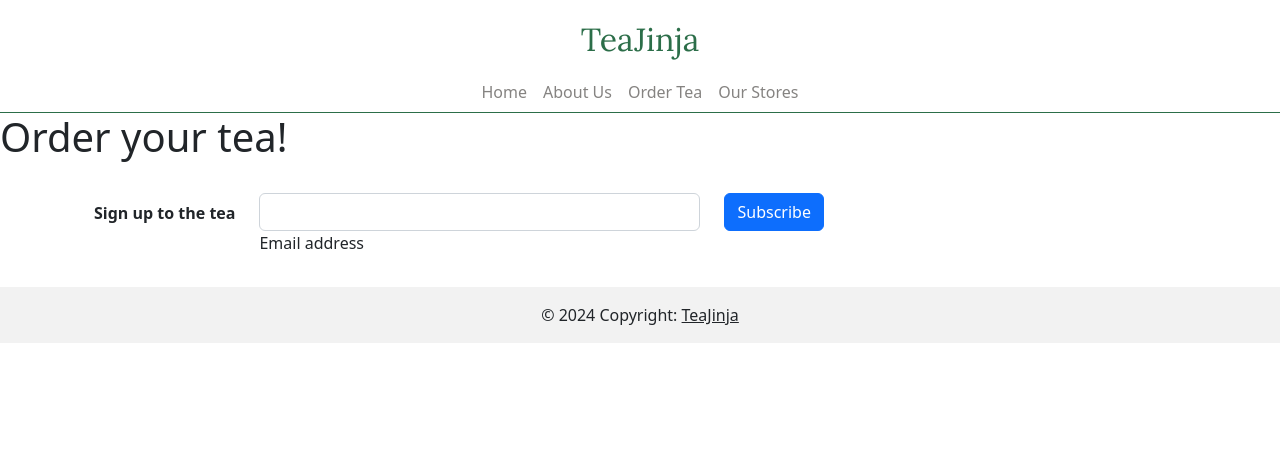
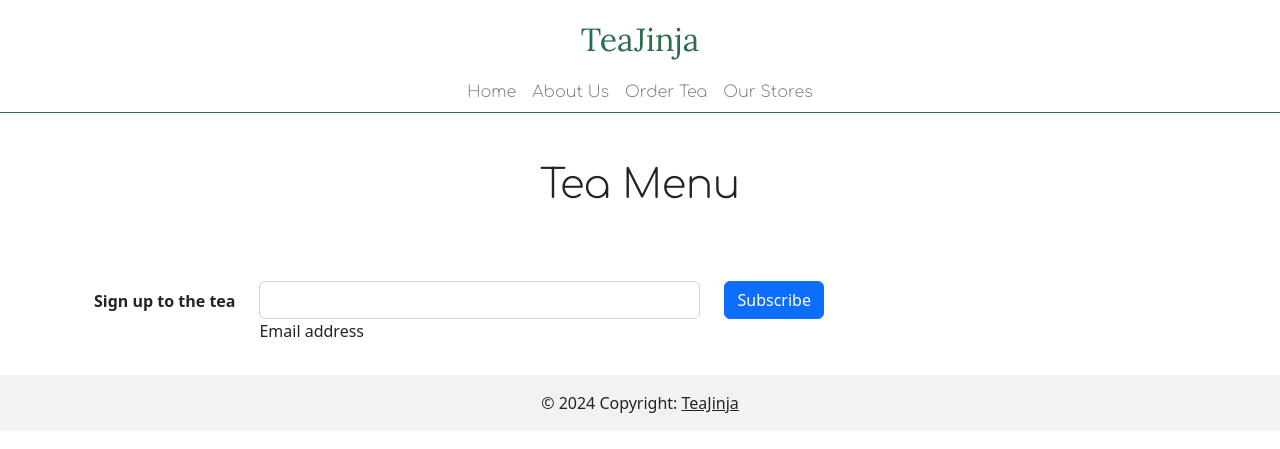
Before and after one commit to xiaojieee/week11_jen_shujie, a Flask app: page /order in a window 1280 px wide. Shown: the top 449 px of the page. Run offline with Flask 3, Linux system fonts and the light colour scheme.

Commit message:
Added a google font for h1 and menu links

```diff
--- a/application/static/main_styles.css
+++ b/application/static/main_styles.css
@@ -1,4 +1,5 @@
 @import url('https://fonts.googleapis.com/css2?family=Lora:ital,wght@0,400..700;1,400..700&display=swap');
+@import url('https://fonts.googleapis.com/css2?family=Comfortaa:wght@300..700&family=Raleway&display=swap');
 
 .lora_title {
   font-family: "Lora", serif;
@@ -21,8 +22,20 @@
 
 .nav-link {
     color: #858381;
+    font-family: "Comfortaa", sans-serif;
+      font-optical-sizing: auto;
+      font-weight: 300;
+      font-style: normal;
 }
 
 .nav-link:hover {
     color: #4C956C;
 }
+
+h1 {
+  text-align: center;
+  font-family: "Comfortaa", sans-serif;
+  font-optical-sizing: auto;
+  font-weight: 300;
+  font-style: normal;
+}
--- a/application/templates/order.html
+++ b/application/templates/order.html
@@ -1,6 +1,7 @@
 {% extends "layout.html" %}
 
 {%block body_content %}
-<h1>Order your tea!</h1>
+
+<h1 class="my-5">Tea Menu</h1>
 
 {% endblock %}
```
Also changed, not shown: application/static/images/strawberry.webp (added).
